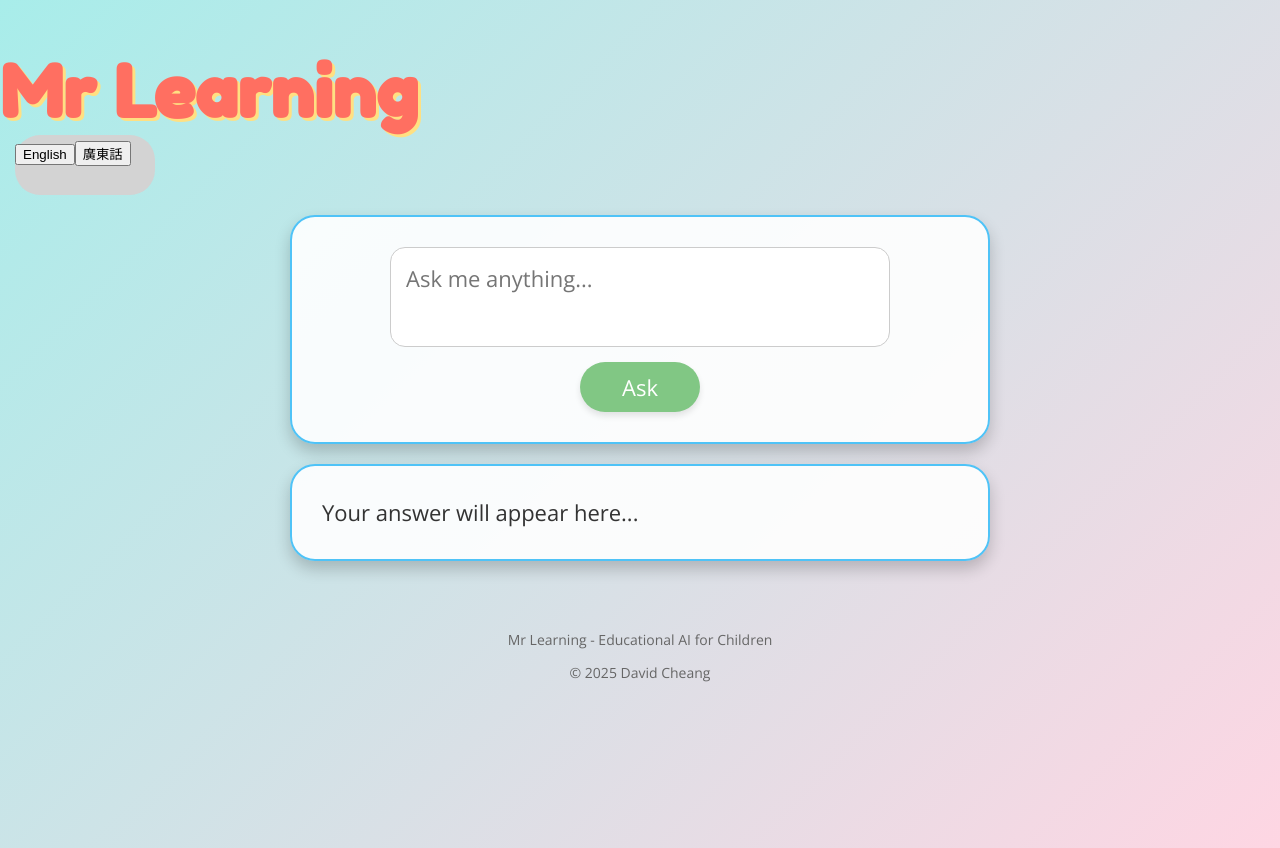
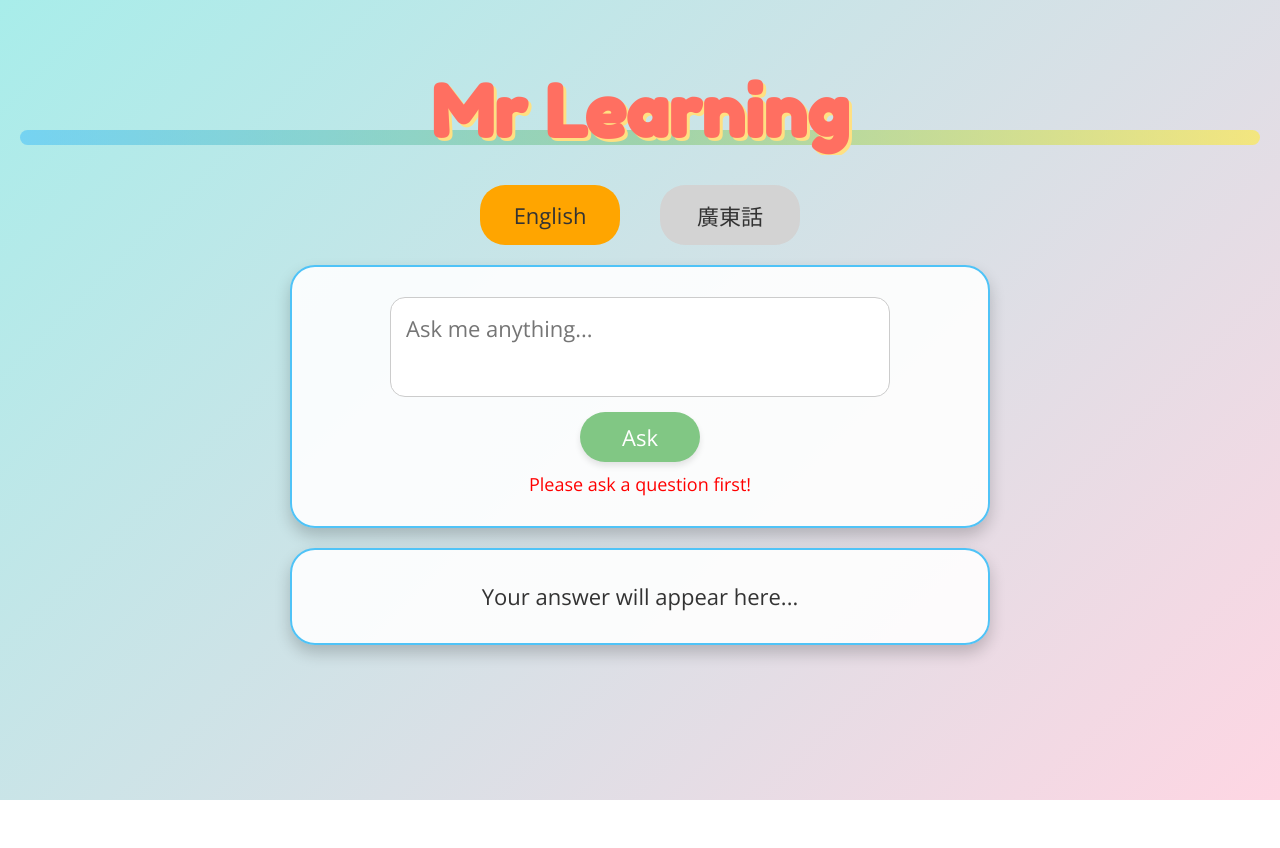
Before and after one commit to davigonia/mr_learning, a React (Create React App) app: page / in a window 1280 px wide. Both pictures are taken after a click on the button "Ask". After the commit the page ends 800 px from the top, so only its background shows below. Built offline with nearby package versions, Linux system fonts and the light colour scheme.

Commit message:
Update App.js to match the agreed styling with proper CSS classes

```diff
--- a/src/App.js
+++ b/src/App.js
@@ -7,6 +7,12 @@ function App() {
   const [answer, setAnswer] = useState('');
   const [isLoading, setIsLoading] = useState(false);
   const [language, setLanguage] = useState('english');
+  const [error, setError] = useState('');
+
+  // Effect to log when component mounts
+  useEffect(() => {
+    console.log('App component mounted successfully');
+  }, []);
 
   // UI text based on language
   const uiText = {
@@ -25,11 +31,16 @@ function App() {
   const handleSubmit = async (e) => {
     if (e) e.preventDefault();
 
-    if (!question.trim()) return;
+    if (!question.trim()) {
+      setError(language === 'english' ? 'Please ask a question first!' : '請先提出問題！');
+      return;
+    }
 
     setIsLoading(true);
+    setError('');
 
     try {
+      console.log('Calling Netlify function');
       // Call the Netlify function
       const response = await fetch('/.netlify/functions/ask', {
         method: 'POST',
@@ -43,35 +54,39 @@ function App() {
       });
 
       const data = await response.json();
+      console.log('Response received:', data);
       setAnswer(data.answer || 'No answer received');
     } catch (error) {
-      setAnswer(`Error: ${error.message}`);
+      console.error('Error calling function:', error);
+      setError(language === 'english' ? `Error: ${error.message}` : `錯誤: ${error.message}`);
+      setAnswer('');
     } finally {
       setIsLoading(false);
     }
   };
 
   return (
-    <div className="app-container">
-      <div className="header">
+    <div className="App">
+      <div className="app-title">
         <h1>Mr Learning</h1>
-        <div className="language-toggle">
+        <div className="title-decoration"></div>
+      </div>
+
+      <div className="language-toggles">
         <button
-            className={language === 'english' ? 'active' : ''}
+          className={`language-toggle ${language === 'english' ? 'active' : ''}`}
           onClick={toggleLanguage}
         >
           English
         </button>
         <button
-            className={language === 'cantonese' ? 'active' : ''}
+          className={`language-toggle ${language === 'cantonese' ? 'active' : ''}`}
           onClick={toggleLanguage}
         >
           廣東話
         </button>
       </div>
-      </div>
 
-      <div className="main-content">
       <div className="question-box">
         <textarea
           value={question}
@@ -88,6 +103,8 @@ function App() {
             {uiText.askButton}
           </button>
         </div>
+
+        {error && <div className="error-message">{error}</div>}
       </div>
 
       <div className="answer-box">
@@ -98,12 +115,6 @@ function App() {
         )}
       </div>
     </div>
-
-      <div className="footer">
-        <p>Mr Learning - Educational AI for Children</p>
-        <p>© 2025 David Cheang</p>
-      </div>
-    </div>
   );
 }
 
```
Lines whose indentation alone changed are shown as unchanged.
